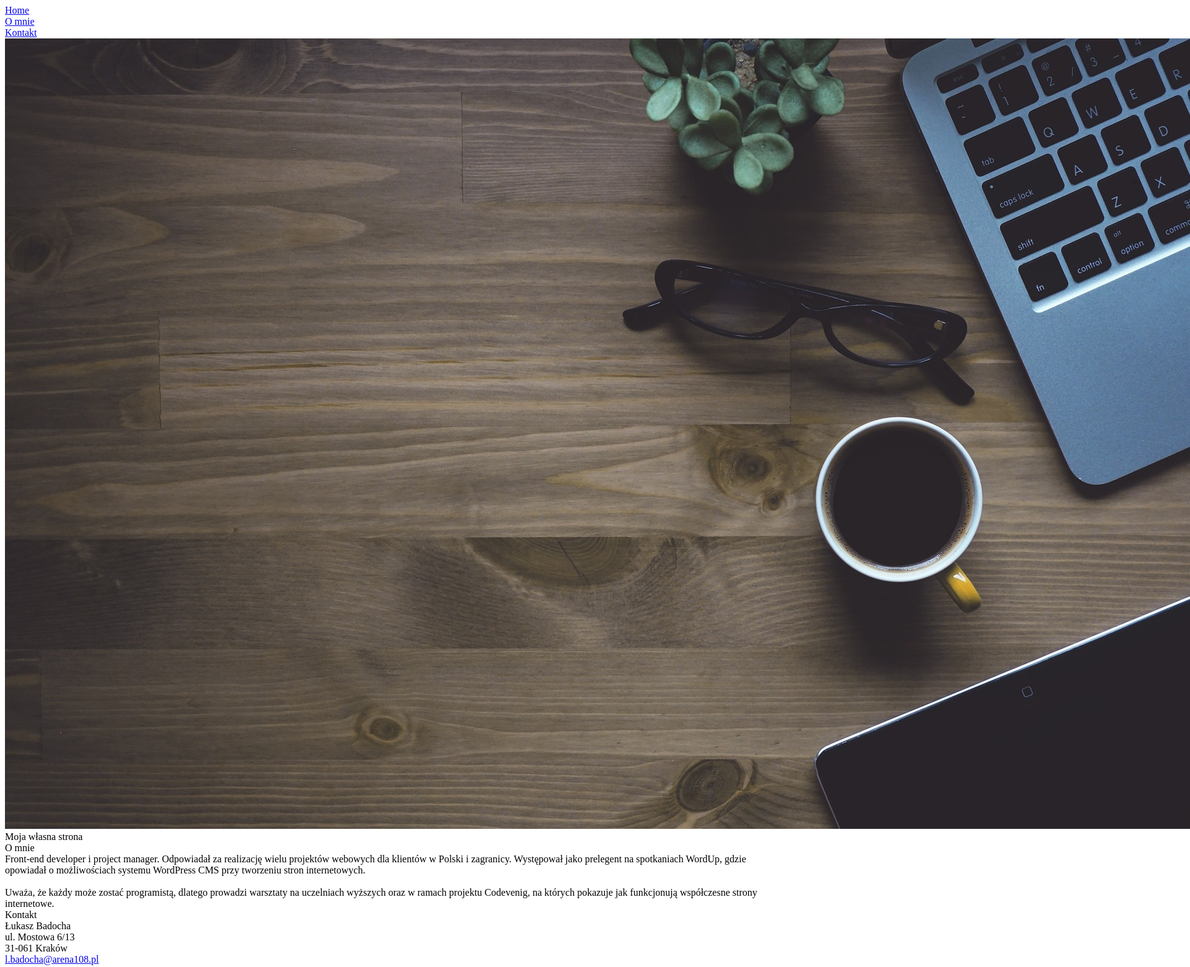
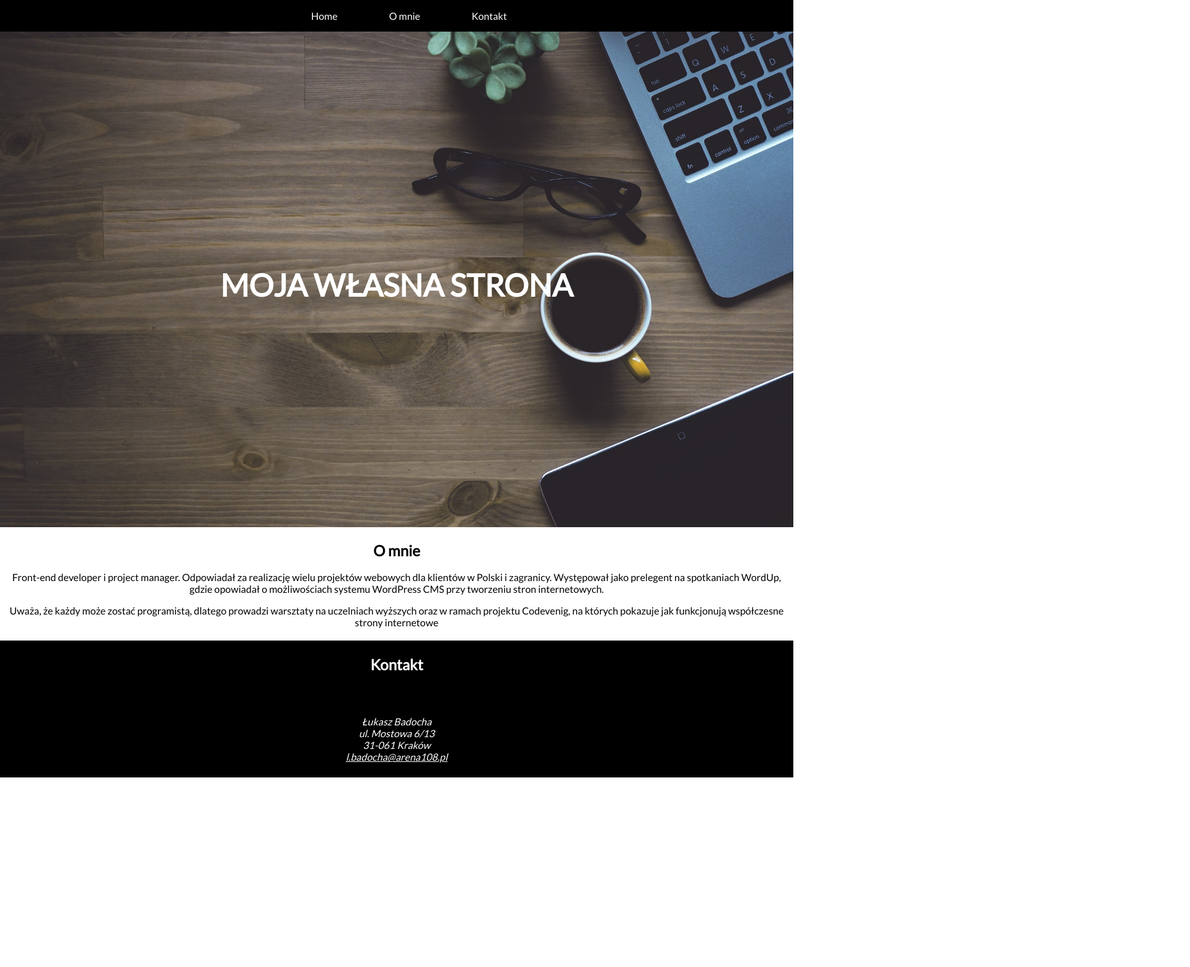
Before and after one commit to mateuszmolka/ProjektDoPoprawyCSS, a plain HTML site: page index.html in a window 1280 px wide. Shown: the whole page at 62% size, 1920 px wide, since content can reach past the window. After the commit the page ends 1255 px from the top, so only its background shows below. Drawn offline with Linux system fonts and the light colour scheme.

Commit message:
My own css

```diff
--- /dev/null
+++ b/css/style.css
@@ -0,0 +1,82 @@
+/*General styles*/
+*{
+    font-family: Lato
+}
+
+body {
+    margin: 0;
+}
+/*General styles end*/
+/*Menu styles*/
+#menu {
+    width: 100%;
+    background-color: black;
+    z-index: 9999;
+    position: fixed;
+}
+
+#menu >ul{
+    margin: 0px;
+    text-align: center;
+}
+
+
+#menu > ul >li {
+display: inline-block;
+margin: 1em;
+
+}
+
+#menu > ul >li>a {
+    color: white;
+    margin: 0;
+    text-decoration: none;
+
+}
+/*Menu styles end*/
+/*Header styles */
+#header{
+    position: relative;
+    margin: 0;
+}
+
+#header > img {
+    width: 100%;
+}
+
+
+#header > h1 {
+    position: absolute;
+    top: 50%;
+    left: 50%;
+    transform: translate(-50%, -50%);
+    color: white;
+    text-transform: uppercase;
+    font-size: 50px;
+}
+
+/*Header styles end*/
+/**/
+#about > h2,p {
+    text-align: center;
+}
+
+#contact {
+background-color: black;
+margin-bottom: 0;
+}
+
+#contact > address, a {
+    text-align: center;
+    color: white;
+    padding: 1.5em;
+    overflow: hidden;
+    margin-top: 0.3em;
+}
+
+#contact > h2 {
+    text-align: center;
+    color: white;
+    padding: 1em;
+    overflow: hidden;
+}
--- a/index.html
+++ b/index.html
@@ -1,48 +1,61 @@
 <!DOCTYPE html>
 <html lang="pl">
-
 <head>
-  <meta charset="UTF-8">
-  <title>Moja własna strona</title>
-  <link href='http://fonts.googleapis.com/css?family=Lato&subset=latin,latin-ext' rel='stylesheet' type='text/css'>
-  <link rel="stylesheet" href="css/style.css">
+	<meta charset="UTF-8">
+	<title>Moja własna strona</title>
+	<link href='http://fonts.googleapis.com/css?family=Lato&subset=latin,latin-ext' rel='stylesheet' type='text/css'>
+	<link rel="stylesheet" href="css/style.css">
 </head>
-
 <body>
 
+<!--Menu główne - START -->
 
-  <div id="menu">
-    <div class="menu-item"><a href="#">Home</a></div>
-    <div class="menu-item"><a href="#about">O mnie</a></div>
-    <div class="menu-item"><a href="#contact">Kontakt</a></div>
-  </div>
+  <nav id="menu">
+   <ul>
+     <li class="menu-item"><a href="#">Home</a></li>
+     <li class="menu-item"><a href="#about">O mnie</a></li>
+     <li class="menu-item"><a href="#contact">Kontakt</a></li>
+   </ul>
+  </nav>
+
+<!--Menu główne - STOP -->
 
 
-  <div id="header">
+<!--Nagłówek strony - START -->
+
+  <header id="header">
     <img src="img/header-background.jpg" alt="Zdjęcie nagłówkowe">
-    <div id="main-header-text">Moja własna strona</div>
-  </div>
+    <h1 id="main-header-text">Moja własna strona</h1>
+  </header>
 
-  <div id="about">
-    <div id="about-header">O mnie</div>
-    <div class="about-content">Front-end developer i project manager. Odpowiadał za realizację wielu projektów webowych dla klientów w Polski i zagranicy. Występował jako prelegent na spotkaniach WordUp, gdzie opowiadał o możliwościach systemu WordPress CMS przy tworzeniu stron internetowych.</div>
-    <br />
-
-    <div class="about-content"> Uważa, że każdy może zostać programistą, dlatego prowadzi warsztaty na uczelniach wyższych oraz w ramach projektu Codevenig, na których pokazuje jak funkcjonują współczesne strony internetowe.</div>
-
-  </div>
+<!-- Nagłówek strony - STOP -->
 
 
-  <div id="contact">
-    <div id="contact-header">Kontakt</div>
-    <div id="contact-content">
+<!-- Sekcja z treścią - START -->
+
+  <section id="about">
+    <h2 id="about-header">O mnie</h2>
+    <p class="about-content">Front-end developer i project manager. Odpowiadał za realizację wielu projektów webowych dla klientów w Polski i zagranicy. Występował jako prelegent na spotkaniach WordUp, gdzie opowiadał o możliwościach systemu WordPress CMS przy tworzeniu stron internetowych.</p>
+
+    <p class="about-content">Uważa, że każdy może zostać programistą, dlatego prowadzi warsztaty na uczelniach wyższych oraz w ramach projektu Codevenig, na których pokazuje jak funkcjonują współczesne strony internetowe</p>
+  </section>
+
+<!-- Sekcja z treścią - STOP -->
+
+
+<!-- Stopka adresowa - START -->
+
+  <footer id="contact">
+    <h2 id="contact-header">Kontakt</h2>
+    <address id="contact-content">
       Łukasz Badocha<br />
       ul. Mostowa 6/13<br />
       31-061 Kraków<br />
       <a href="mailto:l.badocha@arena108.pl">l.badocha@arena108.pl</a>
-    </div>
-  </div>
+    </address>
+  </footer>
+
+<!-- Stopka adresowa - STOP -->
 
 </body>
-
 </html>
```
